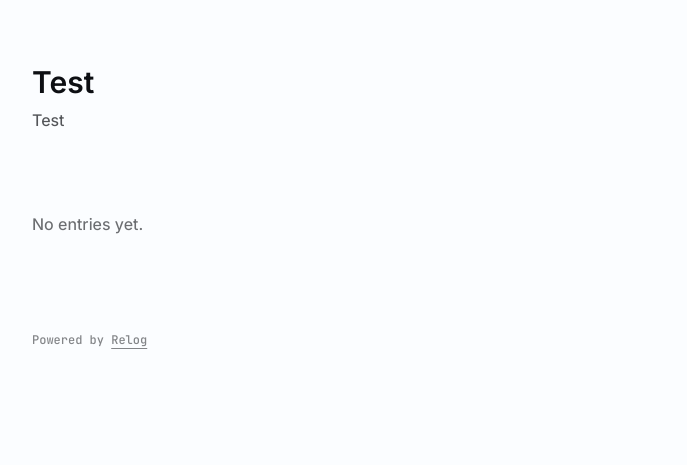
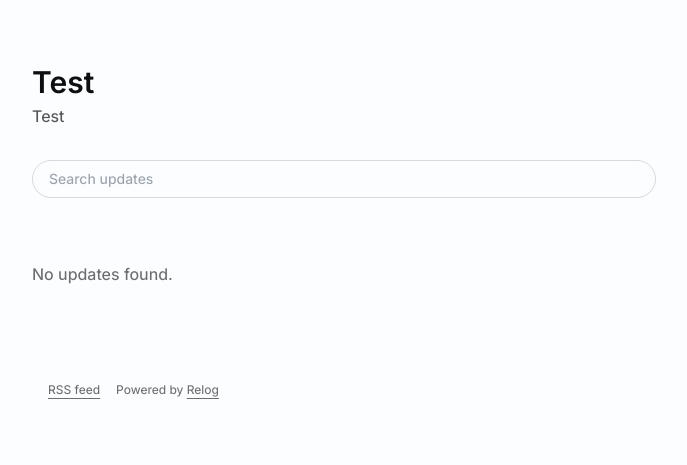
Before and after one commit to NGNero/test-changelog, a plain HTML site: page index.html in a window 1280 px wide. Shown: the whole page, without its empty margins (296-983 px from the left). Drawn offline with nearby package versions, Linux system fonts and the light colour scheme.

Commit message:
Relog: update site

```diff
--- a/index.html
+++ b/index.html
@@ -1,68 +1,104 @@
 <!doctype html>
-<html lang="en"><head><meta charset="utf-8"><meta name="viewport" content="width=device-width,initial-scale=1">
-<meta name="relog-template" content="2">
-<title>Changelog</title>
-<link href="https://fonts.googleapis.com/css2?family=Inter:wght@460;600&family=JetBrains+Mono:wght@400;500&display=swap" rel="stylesheet">
+<!-- Changelog site pushed to every user's repo. The Worker fills in the lang and theme attributes and the SEO head tags,
+     then writes the result as index.html. Bump "relog-template" after editing: repos update on their next publish.
+     Data: posts.json = { site:{name,description,theme,width,dates,perPage,logo,links,footer,badge,tags,...},
+                          posts:[{id,title,version,tags,excerpt,published_at,updated}] }
+     Post bodies load lazily from posts/<id>.md, a page at a time, so the site stays fast as the changelog grows. -->
+<html lang="en" data-theme="auto"><head><meta charset="utf-8"><meta name="viewport" content="width=device-width,initial-scale=1">
+<meta name="relog-template" content="3">
+<title>Test</title>
+<meta name="description" content="Test">
+<link rel="canonical" href="https://NGNero.github.io/test-changelog/">
+<link rel="alternate" type="application/atom+xml" title="Test" href="https://NGNero.github.io/test-changelog/feed.xml">
+<meta property="og:type" content="website"><meta property="og:title" content="Test"><meta property="og:description" content="Test"><meta property="og:url" content="https://NGNero.github.io/test-changelog/">
+<meta name="twitter:card" content="summary">
+<link href="https://fonts.googleapis.com/css2?family=Inter:wght@450;460;600&display=swap" rel="stylesheet">
+<script>var h=document.documentElement,t=h.dataset.theme;h.classList.toggle('dark',t==='dark'||(t!=='light'&&matchMedia('(prefers-color-scheme: dark)').matches))</script>
 <script src="https://cdn.tailwindcss.com?plugins=typography"></script>
 <script src="https://cdn.jsdelivr.net/npm/marked/marked.min.js"></script>
 <script src="https://cdn.jsdelivr.net/npm/dompurify/dist/purify.min.js"></script>
-<script>tailwind.config={darkMode:'media',theme:{extend:{fontFamily:{sans:['Inter'],mono:['JetBrains Mono']},colors:{ink:'#0d0f13',paper:'#fbfdff'}}}}</script>
+<script>tailwind.config={darkMode:'class',theme:{extend:{fontFamily:{sans:['Inter','system-ui','sans-serif']},fontWeight:{small:'450',body:'460',head:'600'},colors:{ink:'#0d0f13',paper:'#fbfdff'}}}}</script>
 </head>
-<body class="bg-paper text-ink dark:bg-ink dark:text-paper font-sans font-[460] antialiased">
-<main class="max-w-2xl mx-auto px-6 py-16">
-<h1 id="t" class="text-3xl font-[600]"></h1>
-<p id="d" class="opacity-70 mt-2"></p>
-<div id="f" class="flex flex-wrap gap-2 mt-8 font-mono text-xs"></div>
+<body class="bg-paper text-ink dark:bg-ink dark:text-paper font-sans font-body antialiased">
+<main id="w" class="max-w-2xl mx-auto px-6 py-16">
+<header class="flex items-start justify-between gap-6">
+  <div class="flex items-center gap-4 min-w-0"><img id="logo" hidden class="h-10 w-10 rounded-[24px] object-cover" alt="">
+    <div class="min-w-0"><h1 id="t" class="text-3xl font-head"></h1><p id="d" class="opacity-70 mt-1"></p></div></div>
+  <nav id="n" class="flex flex-wrap justify-end gap-x-4 gap-y-1 text-sm font-head"></nav>
+</header>
+<div class="mt-8 flex flex-wrap items-center gap-2">
+  <input id="s" type="search" placeholder="Search updates" class="min-w-0 flex-1 rounded-[24px] border border-ink/15 dark:border-paper/15 bg-transparent px-4 py-2 text-sm outline-none focus:border-ink/40 dark:focus:border-paper/40">
+</div>
+<div id="f" class="flex flex-wrap gap-2 mt-4 text-xs font-small"></div>
 <div id="l" class="mt-12 space-y-16"></div>
-<button id="m" hidden class="mt-12 rounded-[24px] border border-ink/15 dark:border-paper/15 px-4 py-2 font-mono text-sm">Load more</button>
-<footer class="mt-24 font-mono text-xs opacity-50">Powered by <a class="underline underline-offset-4" href="https://modcore-relog.pages.dev">Relog</a></footer>
+<noscript><p class="mt-12 opacity-70">This changelog needs JavaScript. You can follow it with the <a class="underline underline-offset-4" href="feed.xml">feed</a>.</p></noscript>
+<button id="m" hidden class="mt-12 rounded-[24px] border border-ink/15 dark:border-paper/15 px-4 py-2 text-sm font-head">Load more</button>
+<footer class="mt-24 text-xs font-small opacity-60 flex flex-wrap gap-x-4 gap-y-1">
+  <span id="ft"></span><a class="underline underline-offset-4" href="feed.xml">RSS feed</a><span id="bd"></span>
+</footer>
 </main>
 <script>
 const $ = (i) => document.getElementById(i);
-const esc = (s) => { const x = document.createElement('i'); x.textContent = s; return x.innerHTML; };
-let site = {}, posts = [], tag = '', shown = 0, size = 10;
+const esc = (s) => { const x = document.createElement('i'); x.textContent = s; return x.innerHTML.replace(/"/g, '&quot;'); };
+let site = {}, posts = [], tag = '', term = '', shown = 0;
+const anchor = (p) => (p.version ? 'v' + p.version : p.id);
 const color = (n) => ((site.tags || []).find((x) => x.name === n) || {}).color || '#8a8f98';
-const pill = (n, on) => '<button data-g="' + esc(n) + '" class="rounded-[24px] px-3 py-1" style="' + (on ? 'background:' + color(n) + ';color:#fff' : 'background:' + color(n) + '22;color:' + color(n)) + '">#' + esc(n) + '</button>';
-const body = (p) => p.body !== undefined ? Promise.resolve(p.body) : fetch('posts/' + encodeURIComponent(p.id) + '.md').then((r) => r.ok ? r.text() : '');
+const chip = (n, on) => '<button data-g="' + esc(n) + '" class="rounded-[24px] px-3 py-1" style="' + (on ? 'background:' + color(n) + ';color:#fff' : 'background:' + color(n) + '22;color:' + color(n)) + '">#' + esc(n) + '</button>';
+const match = (p) => (!tag || (p.tags || []).includes(tag)) && (!term || [p.title, p.version, p.excerpt, ...(p.tags || [])].join(' ').toLowerCase().includes(term));
 
-function filters() {
+function when(ts) {
+  const d = new Date(ts * 1000), days = Math.floor((Date.now() - d) / 864e5), lang = document.documentElement.lang;
+  if (site.dates === 'relative' && days < 30) return days < 1 ? 'today' : new Intl.RelativeTimeFormat(lang, { numeric: 'auto' }).format(-days, 'day');
+  return d.toLocaleDateString(lang, site.dates === 'long' ? { dateStyle: 'long' } : { year: 'numeric', month: 'short', day: 'numeric' });
+}
+const body = (p) => (p.body !== undefined ? Promise.resolve(p.body) : fetch('posts/' + encodeURIComponent(p.id) + '.md').then((r) => (r.ok ? r.text() : '')));
+
+function add(p) {
+  const a = document.createElement('article');
+  a.id = anchor(p);
+  const fresh = Date.now() / 1000 - p.published_at < 14 * 864e3;
+  a.innerHTML = '<div class="flex flex-wrap items-center gap-3 text-xs font-small">'
+    + (p.version ? '<a href="#' + encodeURIComponent(anchor(p)) + '" class="rounded-[24px] bg-ink text-paper dark:bg-paper dark:text-ink px-3 py-1 font-head">v' + esc(p.version) + '</a>' : '')
+    + '<span class="opacity-60">' + when(p.published_at) + '</span>'
+    + (fresh ? '<span class="rounded-[24px] bg-ink/10 dark:bg-paper/10 px-2 py-0.5 font-head">New</span>' : '')
+    + (p.tags || []).map((n) => '<span style="color:' + color(n) + '">#' + esc(n) + '</span>').join('')
+    + '<button data-c="' + esc(anchor(p)) + '" class="opacity-60 hover:opacity-100 ml-auto">Copy link</button></div>'
+    + '<h2 class="text-xl font-head mt-3">' + esc(p.title) + '</h2><div data-b class="prose dark:prose-invert max-w-none mt-3"></div>';
+  $('l').appendChild(a);
+  body(p).then((b) => { a.querySelector('[data-b]').innerHTML = DOMPurify.sanitize(marked.parse(b || '')); });
+}
+function more(count) {
+  const list = posts.filter(match), n = count || site.perPage || 10;
+  list.slice(shown, shown + n).forEach(add);
+  shown += n;
+  $('m').hidden = shown >= list.length;
+  if (!list.length) $('l').innerHTML = '<p class="opacity-60">No updates found.</p>';
+}
+function reset(count) {
+  $('l').innerHTML = ''; shown = 0;
   const used = [...new Set(posts.flatMap((p) => p.tags || []))];
-  $('f').innerHTML = used.length > 1 ? '<button data-g="" class="rounded-[24px] px-3 py-1 ' + (tag ? 'opacity-60' : 'bg-ink/10 dark:bg-paper/10') + '">All</button>' + used.map((n) => pill(n, n === tag)).join('') : '';
+  $('f').innerHTML = used.length > 1 ? '<button data-g="" class="rounded-[24px] px-3 py-1 ' + (tag ? 'opacity-60' : 'bg-ink/10 dark:bg-paper/10') + '">All</button>' + used.map((n) => chip(n, n === tag)).join('') : '';
+  more(count);
 }
-function more() {
-  const list = posts.filter((p) => !tag || (p.tags || []).includes(tag));
-  list.slice(shown, shown + size).forEach((p) => {
-    const a = document.createElement('article');
-    a.id = 'v' + p.version;
-    a.innerHTML = '<div class="flex flex-wrap items-center gap-3 font-mono text-xs">'
-      + '<a href="#v' + encodeURIComponent(p.version) + '" class="rounded-[24px] bg-[var(--a)] text-white px-3 py-1">v' + esc(p.version) + '</a>'
-      + '<span class="opacity-60">' + new Date(p.published_at * 1000).toLocaleDateString(undefined, { year: 'numeric', month: 'short', day: 'numeric' }) + '</span>'
-      + (p.tags || []).map((n) => '<span style="color:' + color(n) + '">#' + esc(n) + '</span>').join('')
-      + '</div><h2 class="text-xl font-[600] mt-3">' + esc(p.title) + '</h2><div data-b class="prose dark:prose-invert max-w-none mt-3"></div>';
-    $('l').appendChild(a);
-    body(p).then((b) => { a.querySelector('[data-b]').innerHTML = DOMPurify.sanitize(marked.parse(b || '')); });
-  });
-  shown += size;
-  $('m').hidden = shown >= list.length;
-  if (!list.length) $('l').innerHTML = '<p class="opacity-60">No entries yet.</p>';
-}
-function reset() { $('l').innerHTML = ''; shown = 0; filters(); more(); }
 
 fetch('posts.json', { cache: 'no-cache' }).then((r) => r.json()).then((j) => {
   site = j.site || {};
   posts = j.posts || [];
-  document.title = (site.name || 'Changelog') + ' · Changelog';
-  document.documentElement.style.setProperty('--a', site.accent || '#1e5fff');
   $('t').textContent = site.name || 'Changelog';
   $('d').textContent = site.description || '';
-  const h = decodeURIComponent(location.hash.slice(1)); // deep link to an older version
-  const i = posts.findIndex((p) => 'v' + p.version === h);
-  if (i >= size) size = i + 1;
-  reset();
-  size = 10;
+  if (site.logo) { $('logo').src = site.logo; $('logo').hidden = false; }
+  if (site.width === 'wide') $('w').classList.replace('max-w-2xl', 'max-w-4xl');
+  $('n').innerHTML = (site.links || []).map((l) => '<a class="underline underline-offset-4" href="' + esc(l.url) + '">' + esc(l.label) + '</a>').join('');
+  $('ft').textContent = site.footer || '';
+  $('bd').innerHTML = site.badge === false ? '' : 'Powered by <a class="underline underline-offset-4" href="https://modcore-relog.pages.dev">Relog</a>';
+  const h = decodeURIComponent(location.hash.slice(1)); // deep link to an older update
+  const i = posts.findIndex((p) => anchor(p) === h);
+  reset(i >= (site.perPage || 10) ? i + 1 : 0);
   if (h) setTimeout(() => { const e = document.getElementById(h); if (e) e.scrollIntoView(); }, 400);
 });
 $('f').onclick = (e) => { if (e.target.dataset.g !== undefined) { tag = e.target.dataset.g; reset(); } };
-$('m').onclick = more;
+$('s').oninput = (e) => { term = e.target.value.trim().toLowerCase(); reset(); };
+$('m').onclick = () => more();
+$('l').onclick = (e) => { const c = e.target.dataset.c; if (c) navigator.clipboard.writeText(location.href.split('#')[0] + '#' + encodeURIComponent(c)).then(() => { e.target.textContent = 'Copied'; }); };
 </script>
 </body></html>
```
